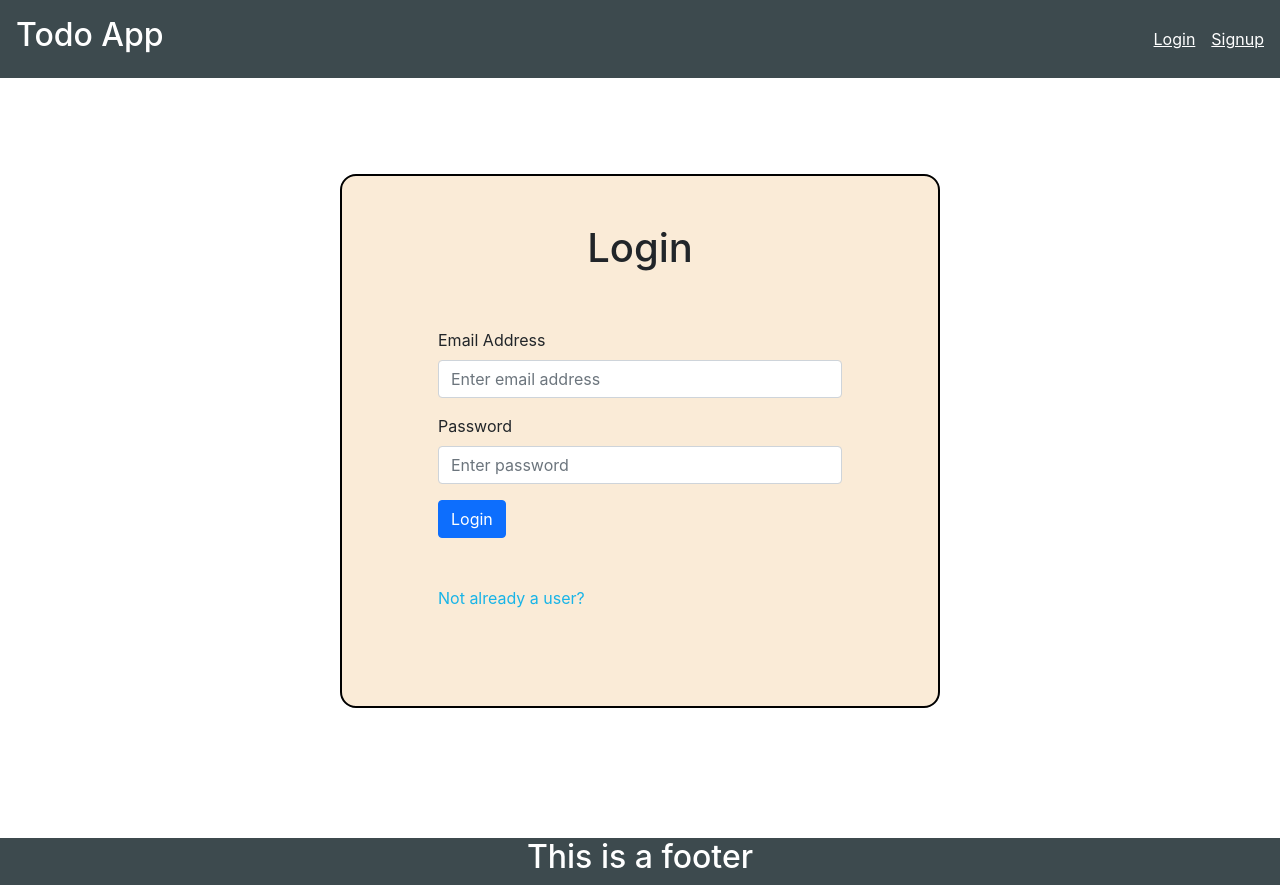
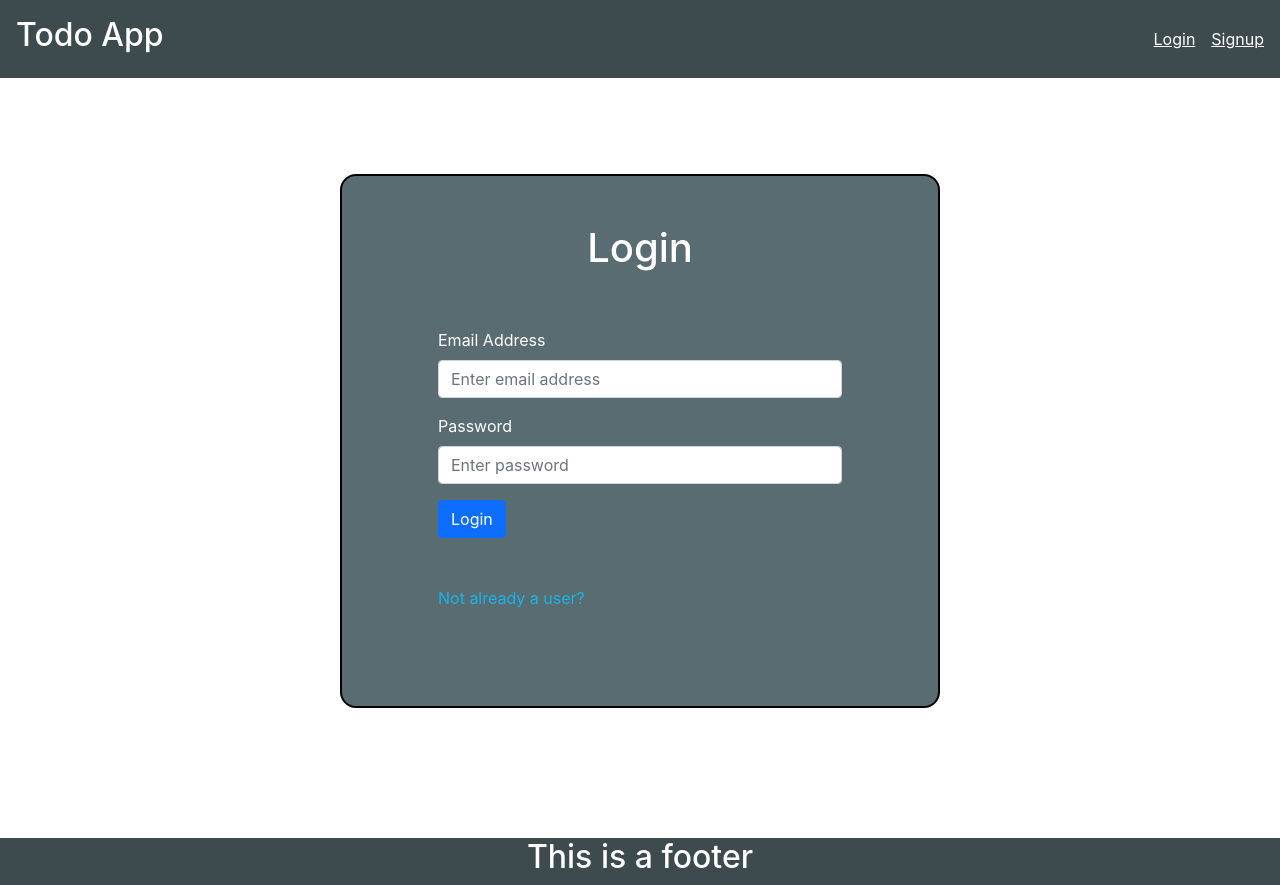
Before and after one commit to waleedbintariq1/todo-list, a React (Create React App) app: page / in a window 1280 px wide. Built offline with nearby package versions, Linux system fonts and the light colour scheme.

Commit message:
Changed colors
Gave the design a more aesthetic look.

```diff
--- a/src/My CSS/UserLogin.css
+++ b/src/My CSS/UserLogin.css
@@ -4,10 +4,19 @@
   gap: 1em;
 }
 
+label {
+  color: white;
+}
+
+.loginHeading {
+  text-align: center;
+  color: white;
+}
+
 .loginContainer {
   margin-top: 3em;
   padding: 3em;
-  background-color: antiquewhite;
+  background-color: rgb(89, 108, 114);
   border-radius: 1em;
 
   border: 2px solid black;
--- a/src/My Components/UserLogin.jsx
+++ b/src/My Components/UserLogin.jsx
@@ -76,7 +76,7 @@ export default function UserLogin(props) {
 
   return (
     <div className=" container loginContainer">
-      <h1 className="text-center">Login</h1>
+      <h1 className="loginHeading">Login</h1>
 
       <form className="p-5" onSubmit={(e) => handleSubmit(e)}>
         <div className="mb-3">
--- a/src/My Components/UserSignup.jsx
+++ b/src/My Components/UserSignup.jsx
@@ -68,7 +68,7 @@ export default function UserSignup(props) {
 
   return (
     <div className=" container loginContainer">
-      <h1 className="text-center">Signup</h1>
+      <h1 className="loginHeading">Signup</h1>
 
       <form className="p-5" onSubmit={(e) => handleSubmit(e)}>
         <div className="mb-3">
```
